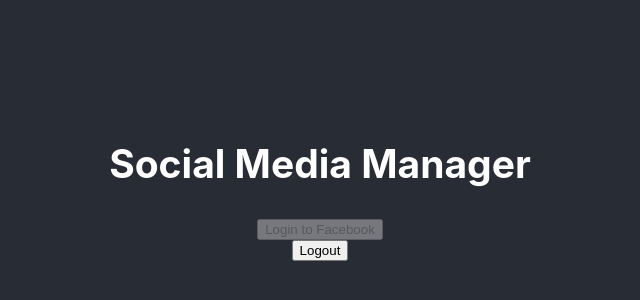
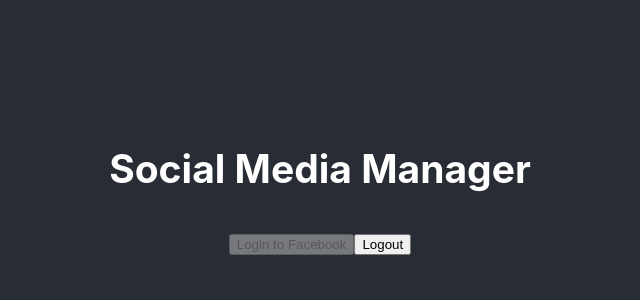
Before and after one commit to adam-kuhn/social-media-manager, a React (Create React App) app: page /#/ in a window 1280 px wide. Shown: the part 216-516 px from the top of the page, without its empty margins (320-960 px from the left). Built offline with nearby package versions, Linux system fonts and the light colour scheme.

Commit message:
move facebook login/logout to facebook auth component

```diff
--- a/src/components/App.js
+++ b/src/components/App.js
@@ -1,31 +1,19 @@
 import React from 'react'
-import FacebookLogin from './FacebookLogin/FacebookLogin'
+import FacebookAuth from './FacebookAuth/FacebookAuth'
 import './App.css'
 
 
 class App extends React.Component {
-  handleFacebookLogout = () => {
-    window.FB.getLoginStatus((response) => {
-      if (response.status === 'connected') {
-        console.log('conne')
-        window.FB.logout(function(response) {
-          console.log(response)
-        })
-      }
-    })
-  }
 
 render () {
   return (
     <div className="App">
       <header className="App-header">
       <h2>Social Media Manager</h2>
-      <FacebookLogin />
-      <button onClick={this.handleFacebookLogout}>Logout</button>
+      <FacebookAuth />
       </header>
     </div>
-  );
-}
+  )}
 }
 
 export default App
--- /dev/null
+++ b/src/components/FacebookAuth/FacebookAuth.jsx
@@ -0,0 +1,26 @@
+import React from 'react'
+import FacebookLogin from './FacebookLogin/FacebookLogin'
+import FacebookLogout from './FacebookLogout/FacebookLogout'
+
+class FacebookAuth extends React.Component {
+  constructor () {
+    super()
+    this.state = {
+      userIsLoggedIn: false
+    }
+  }
+  componentDidMount() {
+    // check logged in state
+    // disable login/logout based on logged in state
+  }
+  render () {
+    return (
+      <div>
+        <FacebookLogin userIsLoggedIn={this.state.userIsLoggedIn} />
+        <FacebookLogout userIsLoggedIn={this.state.userIsLoggedOut} />
+      </div>
+    )
+  }
+}
+
+export default FacebookAuth
--- a/src/components/FacebookLogin/FacebookLogin.jsx
+++ b/src/components/FacebookAuth/FacebookLogin/FacebookLogin.jsx
@@ -1,5 +1,5 @@
 import React from 'react'
-
+//TO DO correctly disable login/logout disabling
 class FacebookLogin extends React.Component {
   constructor() {
     super()
--- /dev/null
+++ b/src/components/FacebookAuth/FacebookLogout/FacebookLogout.jsx
@@ -0,0 +1,21 @@
+import React from 'react';
+
+class FacebookLogout extends React.Component {
+  handleFacebookLogout = () => {
+    window.FB.getLoginStatus((response) => {
+      if (response.status === 'connected') {
+        console.log('conne')
+        window.FB.logout(function(response) {
+          console.log(response)
+        })
+      }
+    })
+  }
+  render () {
+    return (
+      <button onClick={this.handleFacebookLogout}>Logout</button>
+    )
+  }
+}
+
+export default FacebookLogout
```
